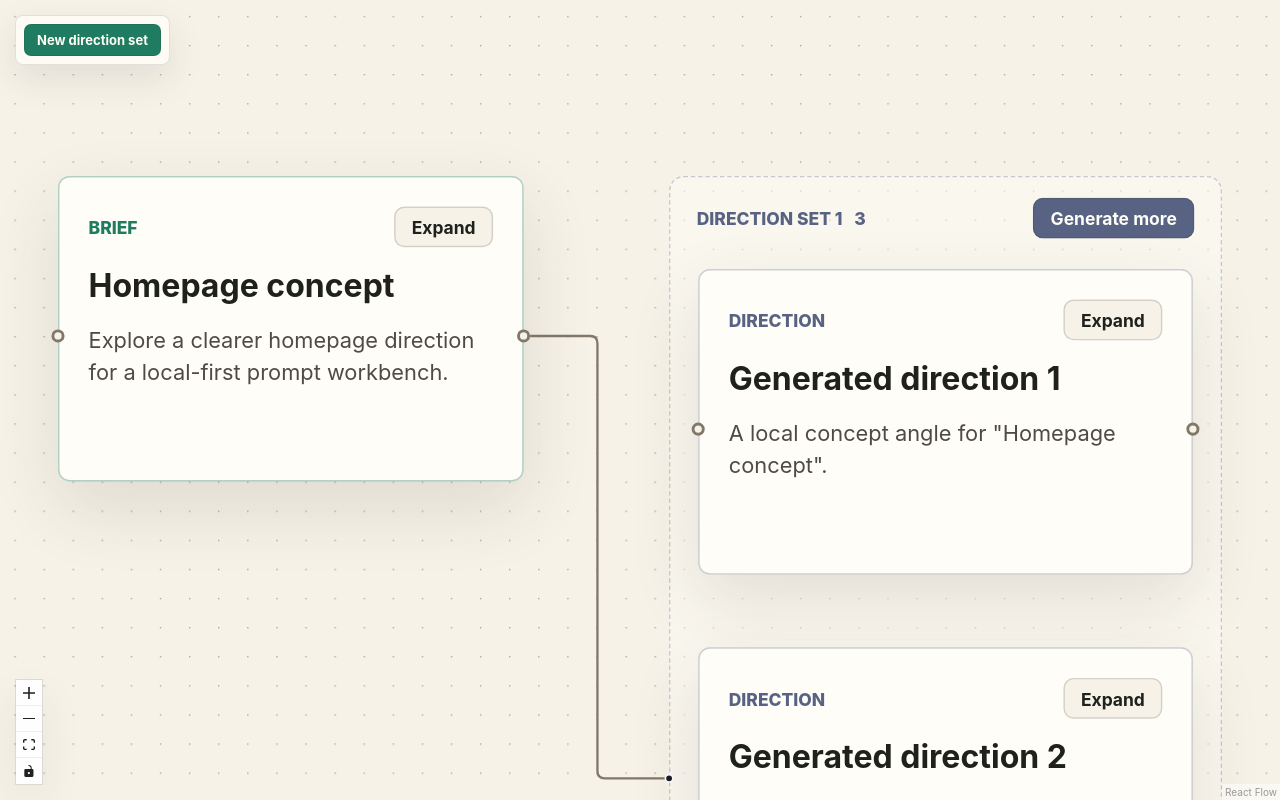
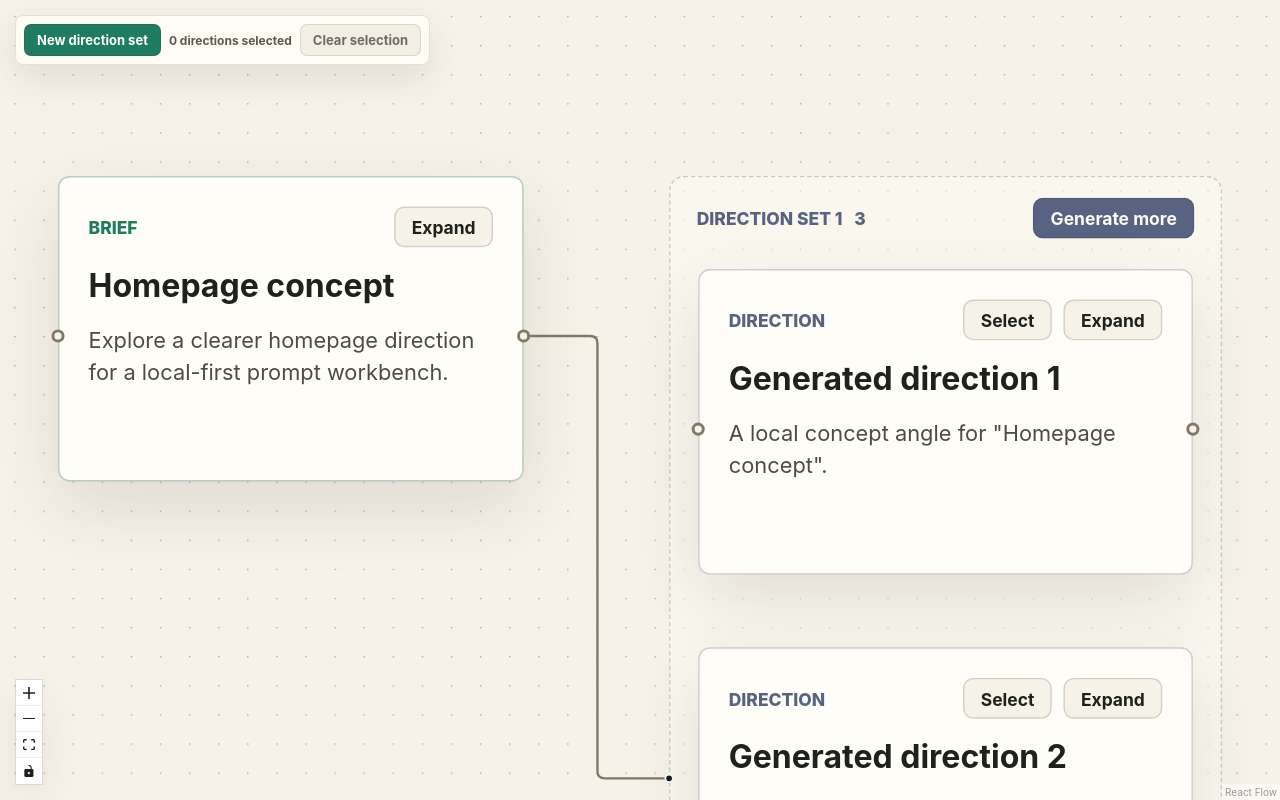
Before and after one commit to rschroed/Facet, a React (Vite) app: page / in a window 1280 px wide. Both pictures are taken after a click on the button "Generate directions". Built offline with nearby package versions, Linux system fonts and the light colour scheme.

Commit message:
Add direction selection state

```diff
--- a/src/App.tsx
+++ b/src/App.tsx
@@ -105,6 +105,9 @@ function canConnectBriefToDirectionSet(
 function App() {
   const [project, setProject] = useState(staticProjectFile.project);
   const [canvasView, setCanvasView] = useState(staticProjectFile.canvasView);
+  const [selectedDirectionIds, setSelectedDirectionIds] = useState<
+    Set<ArtifactId>
+  >(() => new Set());
   const [selectedRelationshipId, setSelectedRelationshipId] = useState<
     string | null
   >(null);
@@ -159,6 +162,35 @@ function App() {
     },
     [],
   );
+
+  const handleToggleDirectionSelected = useCallback(
+    (artifactId: ArtifactId) => {
+      const isDirection = project.canvas.artifacts.some(
+        (artifact) => artifact.id === artifactId && artifact.type === "direction",
+      );
+
+      if (!isDirection) {
+        return;
+      }
+
+      setSelectedDirectionIds((currentSelectedDirectionIds) => {
+        const nextSelectedDirectionIds = new Set(currentSelectedDirectionIds);
+
+        if (nextSelectedDirectionIds.has(artifactId)) {
+          nextSelectedDirectionIds.delete(artifactId);
+        } else {
+          nextSelectedDirectionIds.add(artifactId);
+        }
+
+        return nextSelectedDirectionIds;
+      });
+    },
+    [project],
+  );
+
+  const handleClearDirectionSelection = useCallback(() => {
+    setSelectedDirectionIds(new Set());
+  }, []);
 
   const handleGenerateDirections = useCallback(
     (directionSetId: DirectionSetId) => {
@@ -458,6 +490,8 @@ function App() {
         onToggleExpanded: handleToggleExpanded,
         onUpdateBrief: handleUpdateBrief,
         onUpdateDirection: handleUpdateDirection,
+        selectedDirectionIds,
+        onToggleDirectionSelected: handleToggleDirectionSelected,
         onGenerateDirections: handleGenerateDirections,
         selectedRelationshipId,
       }),
@@ -467,10 +501,18 @@ function App() {
       handleToggleExpanded,
       handleUpdateBrief,
       handleUpdateDirection,
+      handleToggleDirectionSelected,
       project,
+      selectedDirectionIds,
       selectedRelationshipId,
     ],
   );
+
+  const selectedDirectionCount = selectedDirectionIds.size;
+  const selectedDirectionCountLabel =
+    selectedDirectionCount === 1
+      ? "1 direction selected"
+      : `${selectedDirectionCount} directions selected`;
 
   return (
     <main className="app-shell" aria-label="Facets canvas">
@@ -499,6 +541,17 @@ function App() {
           >
             New direction set
           </button>
+          <span className="canvas-toolbar__status">
+            {selectedDirectionCountLabel}
+          </span>
+          <button
+            className="canvas-toolbar__button canvas-toolbar__button--secondary nodrag nopan"
+            type="button"
+            disabled={selectedDirectionCount === 0}
+            onClick={handleClearDirectionSelection}
+          >
+            Clear selection
+          </button>
         </Panel>
         <Background />
         <Controls />
--- a/src/canvas/ArtifactNode.tsx
+++ b/src/canvas/ArtifactNode.tsx
@@ -9,10 +9,17 @@ import type {
 
 function ArtifactNode({ data }: NodeProps<ArtifactNodeType>) {
   const toggleLabel = data.expanded ? "Collapse" : "Expand";
+  const canSelectDirection = data.artifact.type === "direction";
+  const selectionLabel = data.selected ? "Selected" : "Select";
 
   function handleToggleClick(event: MouseEvent<HTMLButtonElement>) {
     event.stopPropagation();
     data.onToggleExpanded?.(data.artifact.id);
+  }
+
+  function handleSelectClick(event: MouseEvent<HTMLButtonElement>) {
+    event.stopPropagation();
+    data.onToggleDirectionSelected?.(data.artifact.id);
   }
 
   return (
@@ -21,11 +28,29 @@ function ArtifactNode({ data }: NodeProps<ArtifactNodeType>) {
         "artifact-node",
         `artifact-node--${data.artifact.type}`,
         data.expanded ? "artifact-node--expanded" : "artifact-node--collapsed",
+        data.selected ? "artifact-node--selected" : "",
       ].join(" ")}
     >
       <Handle type="target" position={Position.Left} isConnectable={false} />
       <header className="artifact-node__header">
         <div className="artifact-node__eyebrow">{data.typeLabel}</div>
+        <div className="artifact-node__actions">
+          {canSelectDirection ? (
+            <button
+              className={[
+                "artifact-node__action",
+                "artifact-node__action--select",
+                data.selected ? "artifact-node__action--selected" : "",
+                "nodrag",
+                "nopan",
+              ].join(" ")}
+              type="button"
+              aria-pressed={data.selected}
+              onClick={handleSelectClick}
+            >
+              {selectionLabel}
+            </button>
+          ) : null}
           <button
             className="artifact-node__action nodrag nopan"
             type="button"
@@ -33,6 +58,7 @@ function ArtifactNode({ data }: NodeProps<ArtifactNodeType>) {
           >
             {toggleLabel}
           </button>
+        </div>
       </header>
       <ArtifactNodeBody data={data} />
       <Handle
--- a/src/canvas/mapFacetsToReactFlow.ts
+++ b/src/canvas/mapFacetsToReactFlow.ts
@@ -40,6 +40,8 @@ export type MapProjectFileToReactFlowOptions = {
     artifactId: ArtifactId,
     patch: DirectionArtifactPatch,
   ) => void;
+  selectedDirectionIds?: ReadonlySet<ArtifactId>;
+  onToggleDirectionSelected?: (artifactId: ArtifactId) => void;
   onGenerateDirections?: (directionSetId: DirectionSetId) => void;
   selectedRelationshipId?: string | null;
 };
@@ -79,6 +81,8 @@ export function mapProjectFileToReactFlow(
           directionSetByDirectionId.get(artifact.id),
           directionSetLayout.childPositions.get(artifact.id),
           options.onToggleExpanded,
+          options.selectedDirectionIds,
+          options.onToggleDirectionSelected,
           options.onUpdateBrief,
           options.onUpdateDirection,
         ),
@@ -138,6 +142,8 @@ function mapArtifactToNode(
       }
     | undefined,
   onToggleExpanded?: (artifactId: ArtifactId) => void,
+  selectedDirectionIds?: ReadonlySet<ArtifactId>,
+  onToggleDirectionSelected?: (artifactId: ArtifactId) => void,
   onUpdateBrief?: (artifactId: ArtifactId, patch: BriefArtifactPatch) => void,
   onUpdateDirection?: (
     artifactId: ArtifactId,
@@ -155,7 +161,9 @@ function mapArtifactToNode(
     data: getArtifactNodeData(
       artifact,
       Boolean(nodeView.expanded),
+      selectedDirectionIds?.has(artifact.id) ?? false,
       onToggleExpanded,
+      onToggleDirectionSelected,
       onUpdateBrief,
       onUpdateDirection,
     ),
@@ -277,7 +285,9 @@ function isDirectionSetConnected(
 function getArtifactNodeData(
   artifact: FacetsArtifact,
   expanded: boolean,
+  selected: boolean,
   onToggleExpanded?: (artifactId: ArtifactId) => void,
+  onToggleDirectionSelected?: (artifactId: ArtifactId) => void,
   onUpdateBrief?: (artifactId: ArtifactId, patch: BriefArtifactPatch) => void,
   onUpdateDirection?: (
     artifactId: ArtifactId,
@@ -291,6 +301,7 @@ function getArtifactNodeData(
         typeLabel: "Brief",
         summary: artifact.brief,
         expanded,
+        selected: false,
         canStartConnection: true,
         onToggleExpanded,
         onUpdateBrief,
@@ -301,8 +312,10 @@ function getArtifactNodeData(
         typeLabel: "Direction",
         summary: artifact.angle,
         expanded,
+        selected,
         canStartConnection: false,
         onToggleExpanded,
+        onToggleDirectionSelected,
         onUpdateDirection,
       };
     case "prompt":
@@ -311,6 +324,7 @@ function getArtifactNodeData(
         typeLabel: "Prompt",
         summary: artifact.summary,
         expanded,
+        selected: false,
         canStartConnection: false,
         onToggleExpanded,
       };
--- a/src/canvas/types.ts
+++ b/src/canvas/types.ts
@@ -22,8 +22,10 @@ export type ArtifactNodeData = {
   typeLabel: string;
   summary: string;
   expanded: boolean;
+  selected: boolean;
   canStartConnection: boolean;
   onToggleExpanded?: (artifactId: ArtifactId) => void;
+  onToggleDirectionSelected?: (artifactId: ArtifactId) => void;
   onUpdateBrief?: (artifactId: ArtifactId, patch: BriefArtifactPatch) => void;
   onUpdateDirection?: (
     artifactId: ArtifactId,
--- a/src/styles.css
+++ b/src/styles.css
@@ -132,9 +132,34 @@ body {
   background: #176b52;
 }
 
+.canvas-toolbar__button:disabled,
+.canvas-toolbar__button:disabled:hover {
+  color: #6d6a61;
+  background: #f2eee3;
+  border-color: rgba(31, 35, 32, 0.12);
+  cursor: default;
+}
+
+.canvas-toolbar__button--secondary {
+  color: #1f211d;
+  background: #fffdf7;
+}
+
+.canvas-toolbar__button--secondary:hover {
+  background: #eee8d9;
+}
+
 .canvas-toolbar__button:focus-visible {
   outline: 3px solid rgba(31, 124, 96, 0.24);
   outline-offset: 2px;
+}
+
+.canvas-toolbar__status {
+  color: #5f594f;
+  font-size: 12px;
+  font-weight: 750;
+  letter-spacing: 0;
+  white-space: nowrap;
 }
 
 .direction-group-node {
@@ -237,6 +262,13 @@ body {
   border-color: rgba(88, 99, 131, 0.3);
 }
 
+.artifact-node--direction.artifact-node--selected {
+  border-color: rgba(31, 124, 96, 0.64);
+  box-shadow:
+    0 0 0 4px rgba(31, 124, 96, 0.12),
+    0 18px 48px rgba(54, 48, 36, 0.12);
+}
+
 .artifact-node--prompt {
   border-color: rgba(146, 94, 55, 0.3);
 }
@@ -248,6 +280,12 @@ body {
   gap: 12px;
   min-height: 28px;
   margin-bottom: 14px;
+}
+
+.artifact-node__actions {
+  display: flex;
+  align-items: center;
+  gap: 8px;
 }
 
 .artifact-node__eyebrow {
@@ -374,6 +412,13 @@ body {
   background: #eee8d9;
 }
 
+.artifact-node__action--selected,
+.artifact-node__action--selected:hover {
+  color: #fffdf7;
+  background: #1f7c60;
+  border-color: rgba(31, 124, 96, 0.5);
+}
+
 .artifact-node__action:focus-visible {
   outline: 3px solid rgba(31, 124, 96, 0.24);
   outline-offset: 2px;
```
Lines whose indentation alone changed are shown as unchanged.
